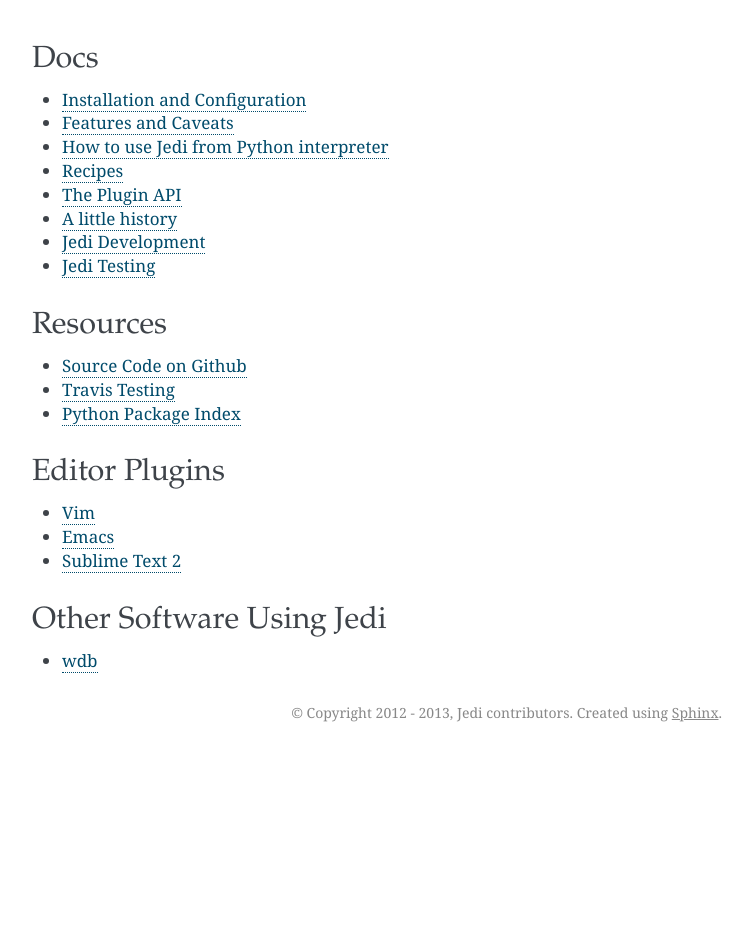
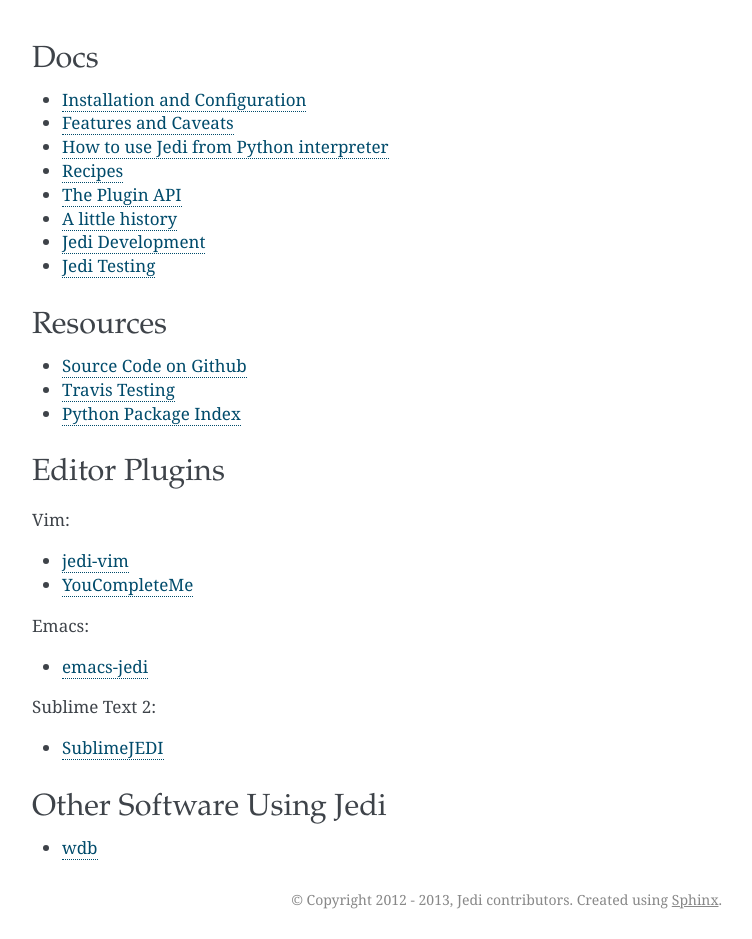
Before and after one commit to davidhalter/jedi, a Sphinx documentation site: the page built from docs/index.rst, in a window 1280 px wide. Shown: the part 477-1416 px from the top of the page, without its empty margins (388-1140 px from the left). Built offline with Sphinx 7.4.7, drawn with Linux system fonts in a browser that asks for light colours; before the commit the page ends 1229 px from its top, so only the background shows below that.

Commit message:
Added YCM link to docs too

```diff
--- a/docs/index.rst
+++ b/docs/index.rst
@@ -45,9 +45,18 @@
 Editor Plugins
 --------------
 
-- `Vim <http://github.com/davidhalter/jedi-vim>`_
-- `Emacs <https://github.com/tkf/emacs-jedi>`_
-- `Sublime Text 2 <https://github.com/svaiter/SublimeJEDI>`_
+Vim:
+
+- `jedi-vim <http://github.com/davidhalter/jedi-vim>`_
+- `YouCompleteMe <http://valloric.github.io/YouCompleteMe/>`_
+
+Emacs:
+
+- `emacs-jedi <https://github.com/tkf/emacs-jedi>`_
+
+Sublime Text 2:
+
+- `SublimeJEDI <https://github.com/svaiter/SublimeJEDI>`_
 
 
 .. _other-software:
```
